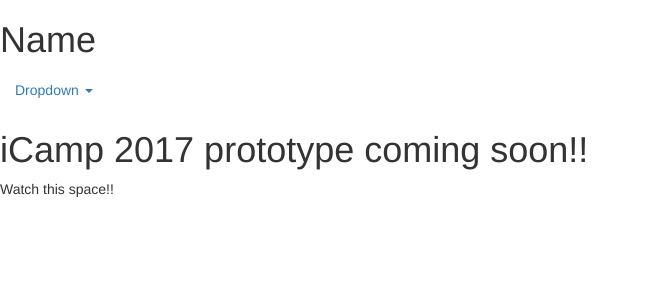
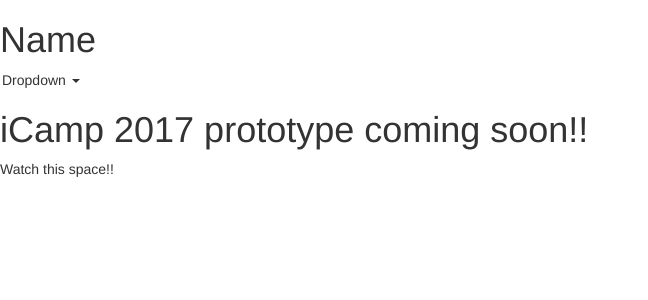
Before and after one commit to iCamp2017/iCamp2017.github.io, a Jekyll site: the page built from index.md, in a window 1280 px wide. Shown: the top 300 px of the page, without its empty margins (0-648 px from the left). Built offline with Jekyll 4.4.1, drawn with Linux system fonts in a browser that asks for light colours; some web fonts are replaced.

Commit message:
change nav #3

```diff
--- a/_layouts/default.html
+++ b/_layouts/default.html
@@ -10,8 +10,8 @@
 <body>
   <h1> Name</h1>
   <ul class="nav nav-pills">
-
-  <li role="presentation" class="dropdown">
+  <li role="presentation" class="menu">
+    <li  r
     <a class="dropdown-toggle" data-toggle="dropdown" href="#" role="button" aria-haspopup="true" aria-expanded="false">
       Dropdown <span class="caret"></span>
     </a>
```
